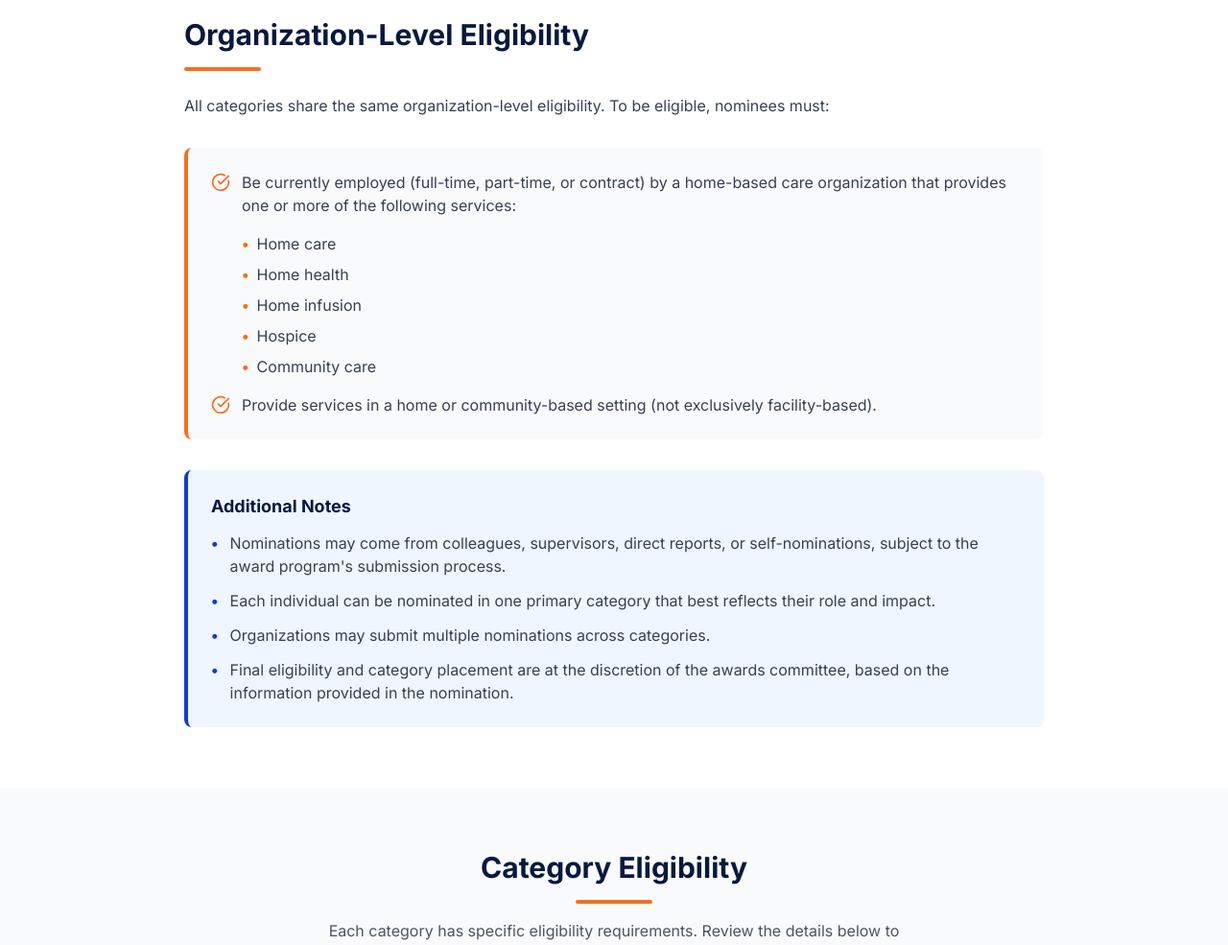
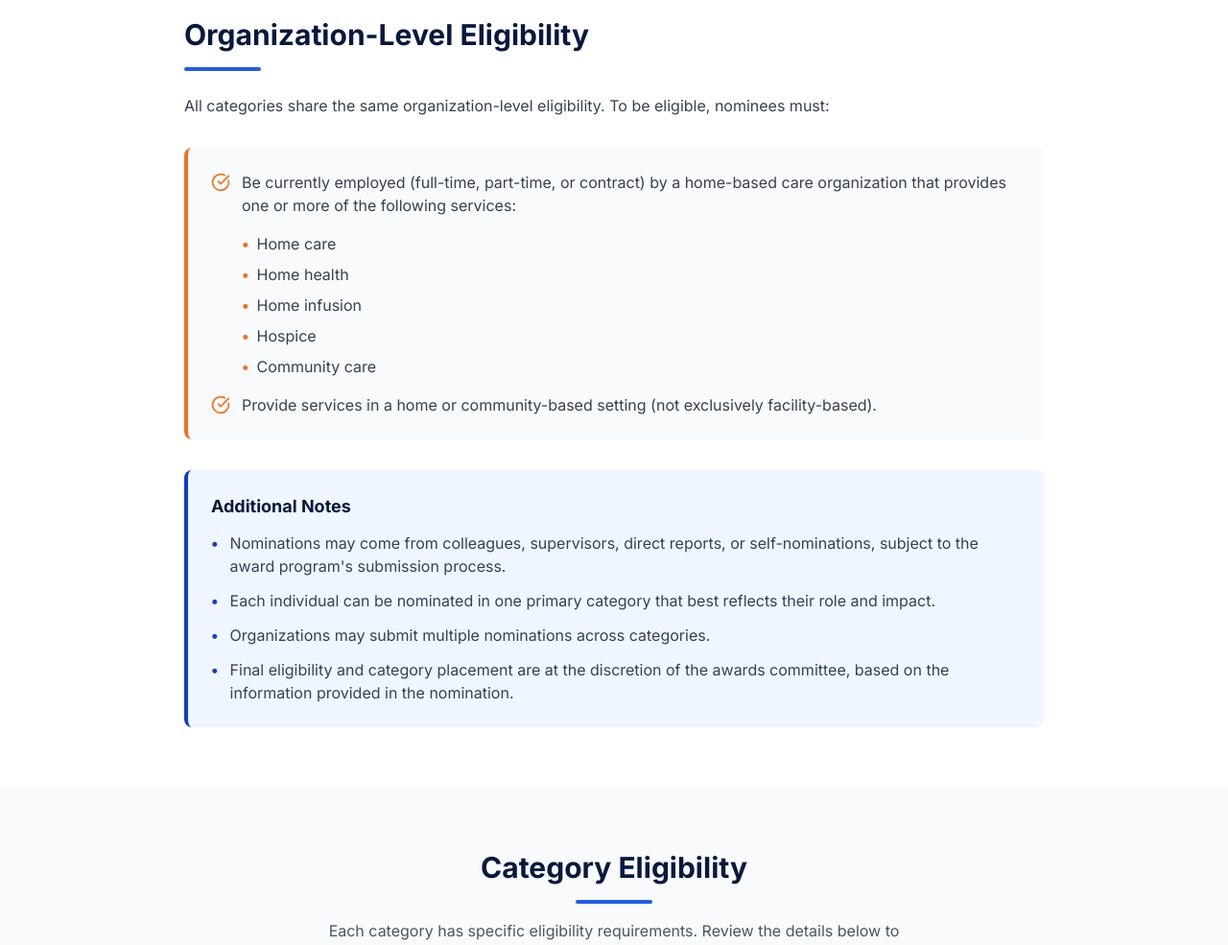
Before and after one commit to wcorman/alayacare-awards, a Next.js app: page /eligibility in a window 1280 px wide. Shown: the part 442-1427 px from the top of the page at 96% size. Built offline with nearby package versions, Linux system fonts and the light colour scheme; no server answers.

Commit message:
Update blue accents across eligibility, home, and voting UI.

```diff
--- a/app/eligibility/page.tsx
+++ b/app/eligibility/page.tsx
@@ -174,7 +174,7 @@ export default function EligibilityPage() {
         <div className="max-w-4xl mx-auto">
           <div className="mb-8">
             <h2 className="text-3xl font-bold mb-4 text-[#08193e]">Organization-Level Eligibility</h2>
-            <div className="h-1 w-20 rounded bg-[#f37021] mb-6"></div>
+            <div className="h-1 w-20 rounded bg-[#1D5EED] mb-6"></div>
             <p className="text-gray-700 mb-6">
               All categories share the same organization-level eligibility. To be eligible, nominees must:
             </p>
@@ -236,7 +236,7 @@ export default function EligibilityPage() {
         <div className="max-w-6xl mx-auto">
           <div className="text-center mb-12">
             <h2 className="text-3xl font-bold mb-4 text-[#08193e]">Category Eligibility</h2>
-            <div className="h-1 w-20 mx-auto rounded bg-[#f37021]"></div>
+            <div className="h-1 w-20 mx-auto rounded bg-[#1D5EED]"></div>
             <p className="text-gray-600 mt-4 max-w-2xl mx-auto">
               Each category has specific eligibility requirements. Review the details below to determine the best category for your nomination.
             </p>
--- a/app/page.tsx
+++ b/app/page.tsx
@@ -65,7 +65,7 @@ export default async function Home() {
         <div className="max-w-7xl mx-auto">
           <div className="text-center mb-12">
             <h2 className="text-3xl font-bold mb-4 text-[#08193e]">{t('categories.title')}</h2>
-            <div className="h-1 w-20 mx-auto rounded bg-[#f37021]"></div>
+            <div className="h-1 w-20 mx-auto rounded bg-[#1D5EED]"></div>
           </div>
 
           <div className="grid grid-cols-1 md:grid-cols-2 lg:grid-cols-4 gap-6">
--- a/components/NomineeCard.tsx
+++ b/components/NomineeCard.tsx
@@ -83,12 +83,10 @@ export default function NomineeCard({ nominee, hasVoted, onVote }: NomineeCardPr
                             {nominee.category}
                         </span>
                     </div>
-                    <div className="absolute inset-x-0 bottom-0 opacity-0 group-hover:opacity-100 transition-opacity duration-300 pointer-events-none">
-                        <div className="flex justify-end">
-                            <div className="px-3 py-2 text-[10px] font-semibold tracking-wide text-white bg-gradient-to-t from-black/70 via-black/30 to-transparent">
-                                {t('viewNominee')}
-                            </div>
-                        </div>
+                    <div className="absolute bottom-3 right-3 opacity-0 group-hover:opacity-100 transition-opacity duration-300 pointer-events-none">
+                        <span className="px-2 py-1 rounded-full text-[10px] font-semibold tracking-wide text-white bg-black/40">
+                            {t('viewNominee')}
+                        </span>
                     </div>
                 </div>
 
--- a/components/VoteModal.tsx
+++ b/components/VoteModal.tsx
@@ -98,7 +98,7 @@ export default function VoteModal({
 
                 <h3 className="text-2xl font-bold mb-2 text-[#08193e]">Confirm Your Vote</h3>
                 <p className="text-gray-600 mb-6">
-                    You are voting for <span className="font-bold text-[#f37021]">{nomineeName}</span>.
+                    You are voting for <span className="font-bold text-[#1D5EED]">{nomineeName}</span>.
                     Please enter your email to verify your vote.
                 </p>
 
--- a/components/VotePageClient.tsx
+++ b/components/VotePageClient.tsx
@@ -135,7 +135,7 @@ export default function VotePageClient({ nominees }: VotePageClientProps) {
                     <input
                         type="text"
                         placeholder="Search nominees..."
-                        className="pl-10 pr-4 py-2 rounded-full border border-gray-300 focus:outline-none focus:border-[#f37021] w-full"
+                        className="pl-10 pr-4 py-2 rounded-full border border-gray-300 focus:outline-none focus:border-[#1D5EED] w-full"
                         value={searchTerm}
                         onChange={(e) => setSearchTerm(e.target.value)}
                     />
```
